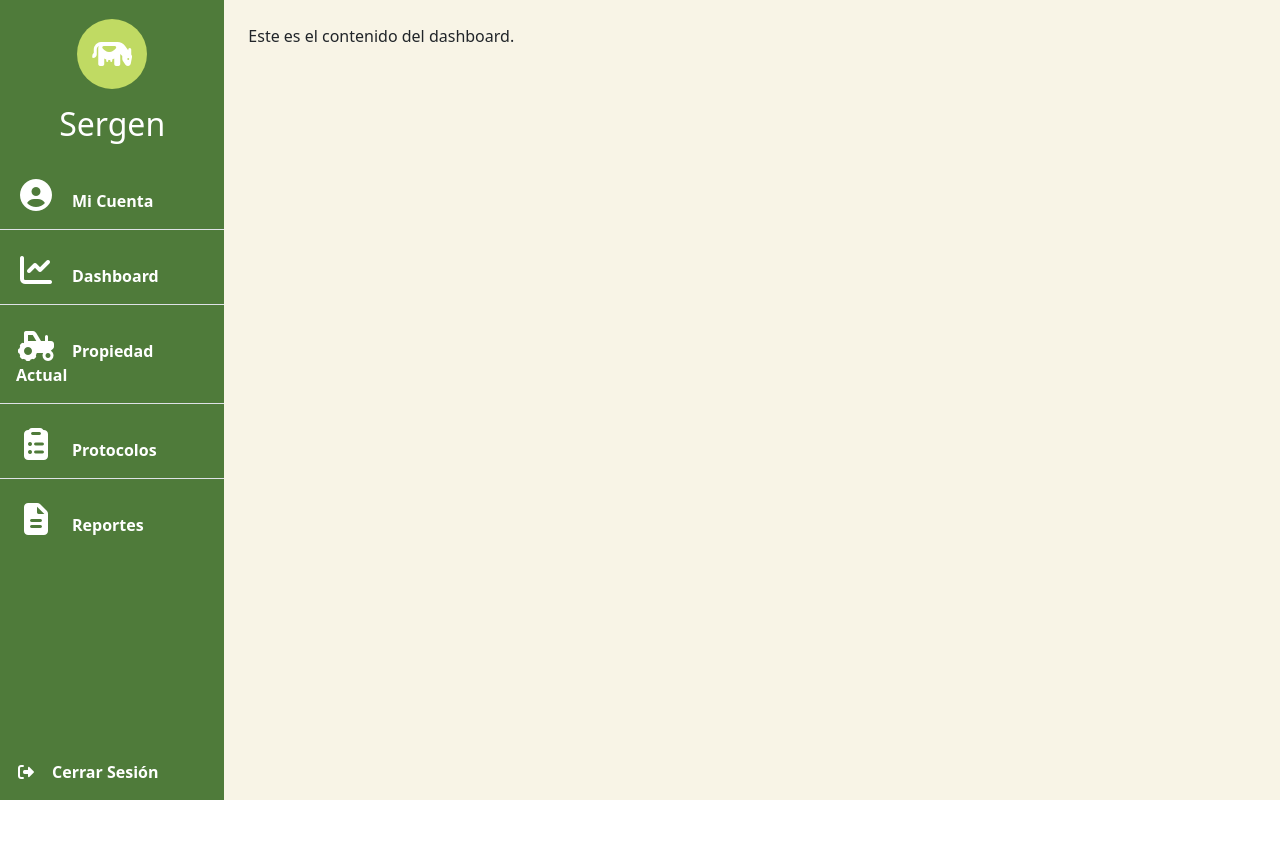
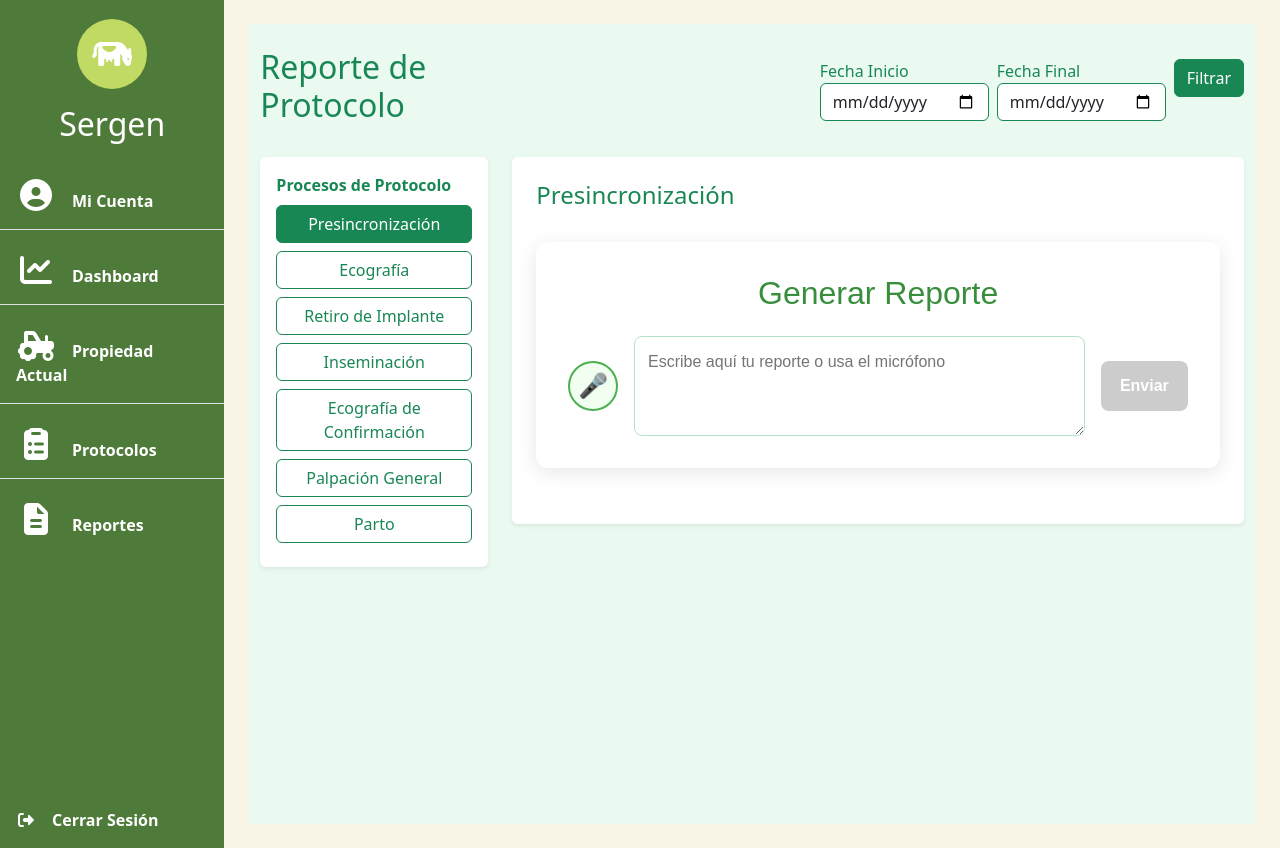
Before and after one commit to danielinhomv/sergen-front, a Vue app: page / in a window 1280 px wide. Before the commit the page ends 800 px from the top, so only its background shows below. Built offline with nearby package versions, Linux system fonts and the light colour scheme.

Commit message:
generacion del layout para reportes y una pantalla donde se hereda ese layout

```diff
--- a/src/App.vue
+++ b/src/App.vue
@@ -1,14 +1,15 @@
 
 <template>
- <DashboardApp/>
+ <InseminationReport/>
 </template>
 
 <script>
-import DashboardApp from './components/DashboardApp.vue';
+import InseminationReport from './components/report/InseminationReport.vue';
+
 export default {
   name: 'App',
   components: {
-    DashboardApp, // Esto registra el componente para que pueda ser usado en el template
+    InseminationReport, // Esto registra el componente para que pueda ser usado en el template
   },
 };
 </script>
--- a/src/components/report/ReportApp.vue
+++ b/src/components/report/InseminationReport.vue
@@ -1,5 +1,5 @@
 <template>
-  <LayoutApp>
+   <LayoutReport>
     <div class="report-section">
       <h2>Generar Reporte</h2>
       <div class="input-options">
@@ -24,12 +24,12 @@
         </button>
       </div>
     </div>
-  </LayoutApp>
+  </LayoutReport>
 </template>
 
 <script setup>
 import { ref } from 'vue';
-import LayoutApp from '../LayoutApp.vue';
+import LayoutReport from './LayoutReport.vue';
 
 // Variables reactivas para el estado de la grabación y el texto del reporte
 const isRecording = ref(false);
--- /dev/null
+++ b/src/components/report/LayoutReport.vue
@@ -0,0 +1,81 @@
+<template>
+  <LayoutApp>
+ <div class="container py-4" style="background-color: #eafaf1; min-height: 100vh;">
+        <div class="row mb-4 align-items-center">
+            <div class="col-md-4">
+                <h2 class="text-success">Reporte de Protocolo</h2>
+            </div>
+            <div class="col-md-8">
+                <form class="row g-2 justify-content-end">
+                    <div class="col-auto">
+                        <label for="fechaInicio" class="form-label mb-0 text-success">Fecha Inicio</label>
+                        <input type="date" id="fechaInicio" v-model="fechaInicio" class="form-control border-success" />
+                    </div>
+                    <div class="col-auto">
+                        <label for="fechaFin" class="form-label mb-0 text-success">Fecha Final</label>
+                        <input type="date" id="fechaFin" v-model="fechaFin" class="form-control border-success" />
+                    </div>
+                    <div class="col-auto">
+                        <button type="button" class="btn btn-success" @click="filtrarReporte">
+                            Filtrar
+                        </button>
+                    </div>
+                </form>
+            </div>
+        </div>
+
+        <div class="row">
+            <div class="col-md-3">
+                <nav class="nav flex-column bg-white rounded shadow-sm p-3">
+                    <span class="fw-bold text-success mb-2">Procesos de Protocolo</span>
+                    <button
+                        v-for="(proceso, idx) in procesos"
+                        :key="proceso"
+                        class="btn mb-2"
+                        :class="activeProceso === idx ? 'btn-success' : 'btn-outline-success'"
+                        @click="activeProceso = idx"
+                    >
+                        {{ proceso }}
+                    </button>
+                </nav>
+            </div>
+            <div class="col-md-9">
+                <div class="bg-white rounded shadow-sm p-4">
+                    <h4 class="text-success">{{ procesos[activeProceso] }}</h4>
+                    <!-- Aquí va el contenido del reporte para el proceso seleccionado -->
+                    <slot :proceso="procesos[activeProceso]" :fechaInicio="fechaInicio" :fechaFin="fechaFin"></slot>
+                </div>
+            </div>
+        </div>
+    </div>
+  </LayoutApp>
+
+</template>
+
+<script setup>
+import { ref } from 'vue';
+import LayoutApp from '../LayoutApp.vue';
+
+const fechaInicio = ref('');
+const fechaFin = ref('');
+const procesos = [
+    'Presincronización',
+    'Ecografía',
+    'Retiro de Implante',
+    'Inseminación',
+    'Ecografía de Confirmación',
+    'Palpación General',
+    'Parto'
+];
+const activeProceso = ref(0);
+
+function filtrarReporte() {
+    // Aquí puedes emitir un evento o manejar la lógica de filtrado
+}
+</script>
+
+<style scoped>
+body {
+    background-color: #eafaf1;
+}
+</style>
```
